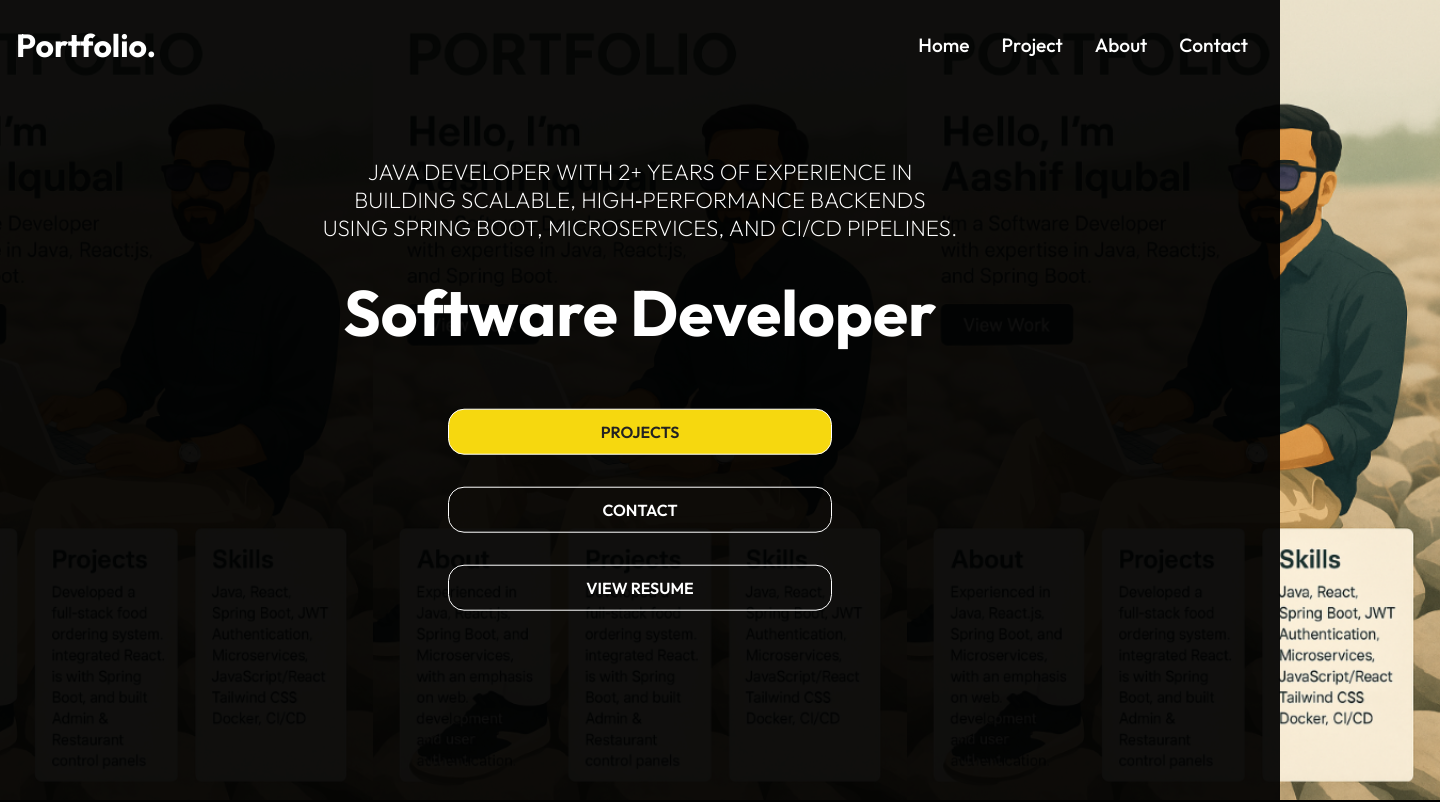
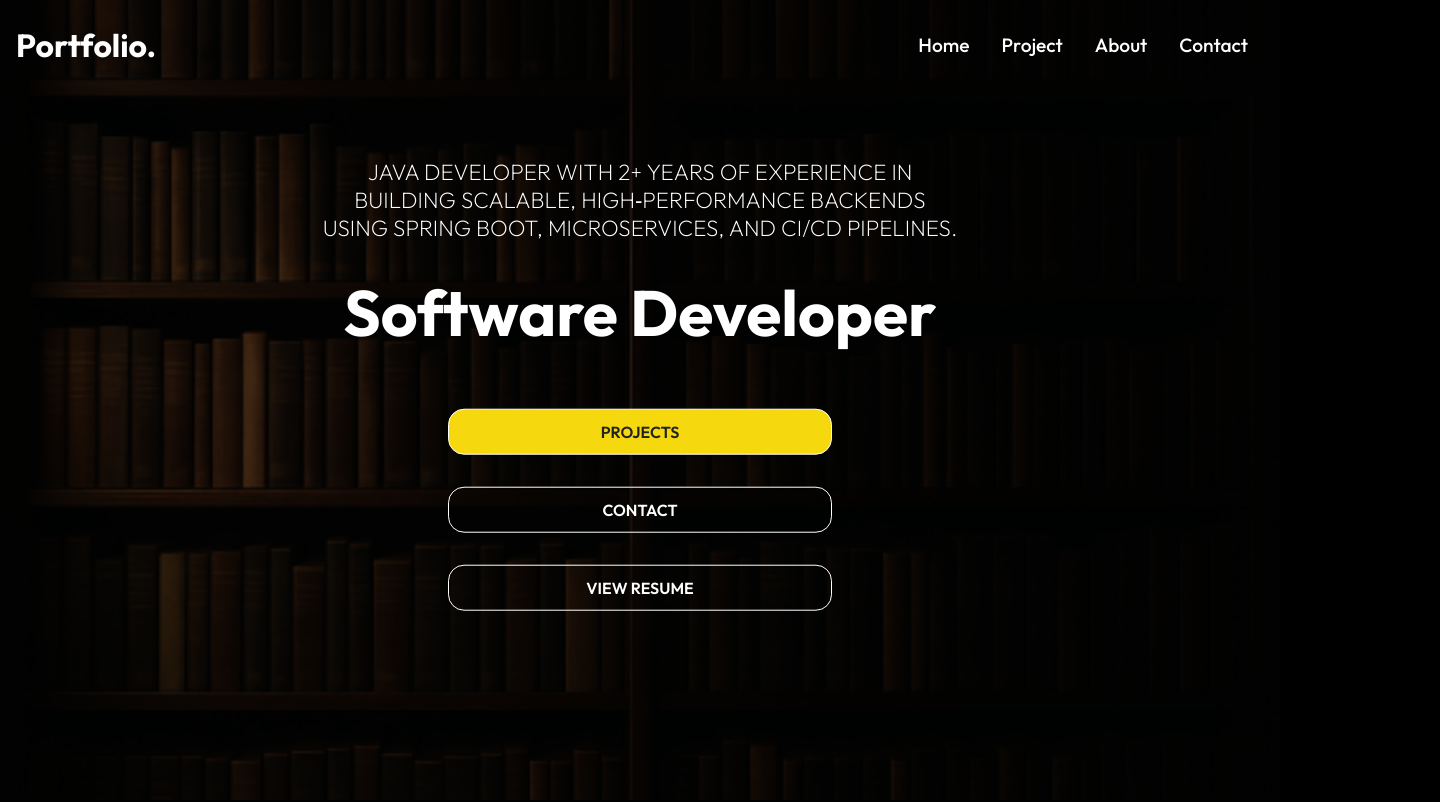
Before and after one commit to Aa2109/PortFulio, a React (Vite) app: page / in a window 1280 px wide. Shown: the top 802 px of the page, 1440 px wide, since content can reach past the window. Built offline with nearby package versions, Linux system fonts and the light colour scheme.

Commit message:
Mobile view issue resolve

```diff
--- a/src/components/HeroImg.jsx
+++ b/src/components/HeroImg.jsx
@@ -1,5 +1,6 @@
 import './HeroimgStyles.css';
-import bgImg from "../assets/Portfolio Cover.png";
+import bgImg from "../assets/LibD.png";
+import profile from "../assets/Portfolio Cover.png";
 import React from 'react'
 import { Link } from 'react-router-dom';
 
@@ -7,17 +8,14 @@ function HeroImg() {
   return (
     <div className="hero">
       <div className="mask">
-        {/* <img className="into-img" src={bgImg} alt="bgImage" /> */}
-        <div className="mask">
-  <img className="into-img" src={bgImg} alt="Item 1" />
-  <img className="into-img" src={bgImg} alt="Item 2" />
-  <img className="into-img" src={bgImg} alt="Item 3" />
-</div>
+        <img className="into-img" src={bgImg} alt="bgImage" />
 
       </div>
+
       {/* <div className='profile'>
       <img className="my-img" src={profile} alt="profile" />
       </div> */}
+
       <div className="content">
         <p>Java developer with 2+ years of experience in building scalable, high‑performance backends using Spring Boot, microservices, and CI/CD pipelines.</p>
         <br />
--- a/src/components/HeroimgStyles.css
+++ b/src/components/HeroimgStyles.css
@@ -1,21 +1,19 @@
-/* .mask {
+
+    .mask {
       width: 100%;
       height: 100vh;
       position: relative;
-} */
 
-.mask {
-  display: flex;
-  justify-content: center;
-  width: 100%;
-  height: 100vh;
-  position: relative;
     }
 
     .into-img {
-  max-width: 100%;
-  height: auto;
+      width: 100%;
+      height: 100%;
+      background-size: cover;
+      background-position: center;
+      object-fit: cover;
     }
+
 
     .mask::after{
       content: "";
@@ -64,9 +62,9 @@
       top: 50%;
       right: 100;
       transform: translateY(-50%);
-  width: 300px; /* Adjust size as needed */
-  height: 300px; /* Adjust size as needed */
-  border-radius: 50%; /* Make it round */
+      width: 300px;
+      height: 300px;
+      border-radius: 50%;
       margin: 0 7rem;
     }
 
@@ -76,7 +74,9 @@
       }
       .hero .content{
         font-size: 1.4rem;
+         margin-top: 5rem;
       }
+
       /* .hero .my-img {
         position: absolute;
         top: -160px;
@@ -86,7 +86,7 @@
         margin: 6rem 15rem;
       } */
     }
-  /* @media screen and (max-width: 480px) {
+      @media screen and (max-width: 480px) {
          .hero .my-img {
           position: absolute;
           top: -120px;
@@ -94,4 +94,5 @@
           width: 60px;
           height: 60px;
           margin: 6rem 15rem;
-    } */
+        }
+      }
--- a/src/routes/Home.jsx
+++ b/src/routes/Home.jsx
@@ -9,6 +9,8 @@ const Home = () => {
     <div>
       <Navbar />
       <HeroImg />
+     <br />
+     <br />
       <Work />
       <Footer />
     </div>
```
Also changed, not shown: src/assets/LibD.png (added). Lines whose indentation alone changed are shown as unchanged.
